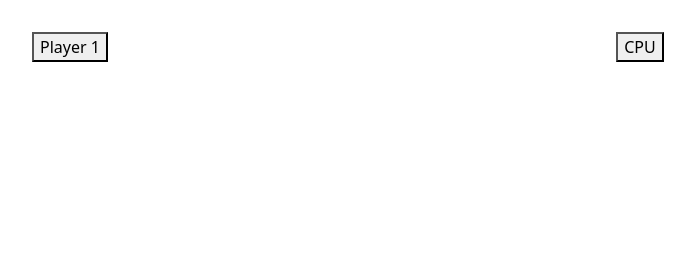
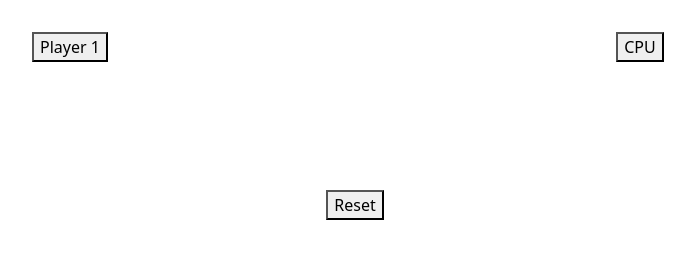
Before and after one commit to EnricoNapolitano/js-mail-dadi, a plain HTML site: page index.html in a window 1280 px wide. Shown: the part 110-368 px from the top of the page, without its empty margins (285-980 px from the left). Drawn offline with nearby package versions, Linux system fonts and the light colour scheme.

Commit message:
added a reset button

```diff
--- a/index.html
+++ b/index.html
@@ -25,6 +25,9 @@
             <div class="col-12-text-center pt-5">
                 <p id="game-result" class="text-center"></p>
             </div>
+            <div class="col-12 text-center pt-5">
+                <button id="reset">Reset</button>
+            </div>
         </div>
     </div>
 
--- a/script.js
+++ b/script.js
@@ -4,6 +4,7 @@ const maxNumber = 6;
 const playerNumber = document.getElementById("player-number");
 const cpuNumber = document.getElementById("cpu-number");
 const gameResult = document.getElementById ("game-result");
+const resetButton = document.getElementById ("reset");
 
 playerButton.addEventListener('click', function(){
     const random = Math.random();
@@ -24,5 +25,9 @@ playerButton.addEventListener('click', function(){
         } else {
             gameResult.innerText = "mi dispiace, non hai vinto!";
         }
+
+        resetButton.addEventListener('click', function(){
+            playerNumber.innerText = cpuNumber.innerText = gameResult.innerText = '';
+        })
     })
 })
```
